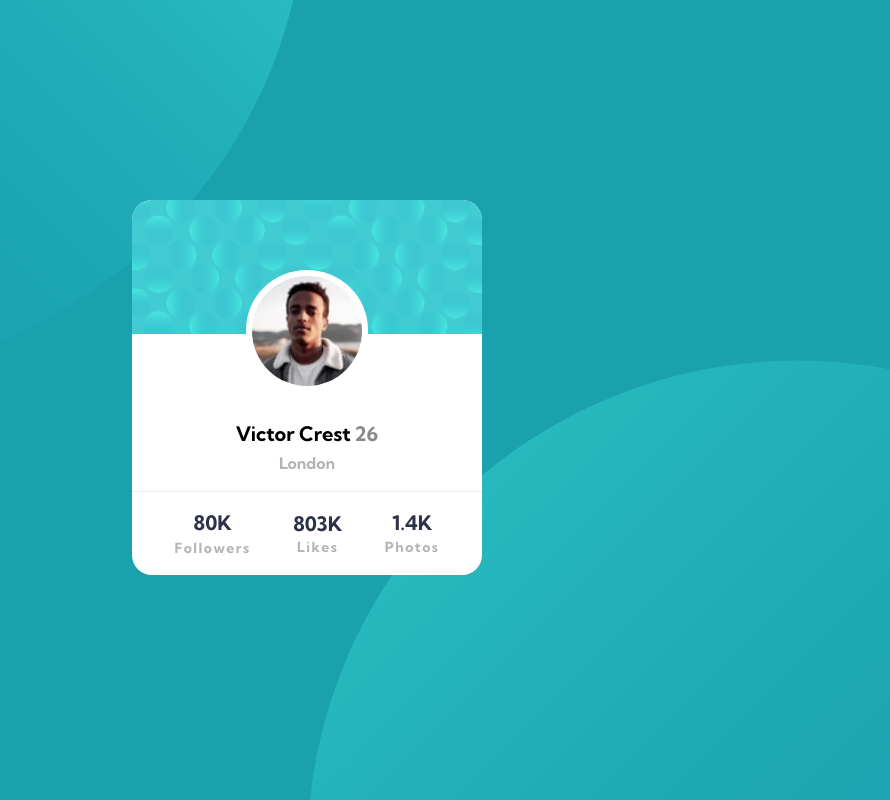
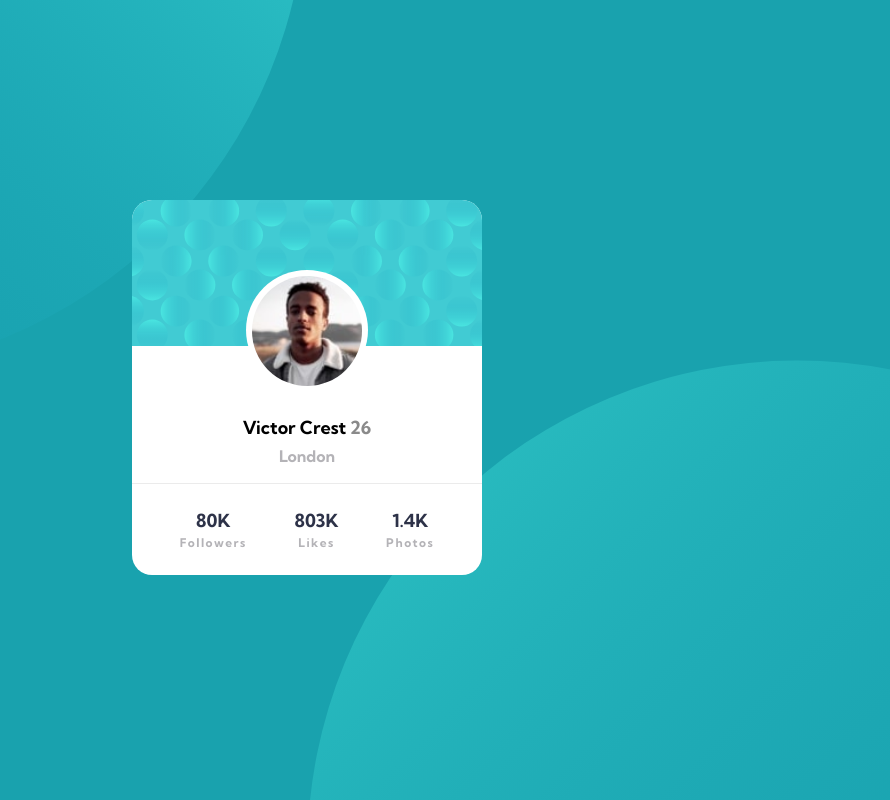
Before and after one commit to HernanChoquo161Dev/FEM-ProfileCardComponent, a plain HTML site: page index.html in a window 1280 px wide. Shown: the whole page, without its empty margins (333-1223 px from the left). Drawn offline with Linux system fonts and the light colour scheme.

Commit message:
Chages font-size text

```diff
--- a/css/style.css
+++ b/css/style.css
@@ -94,7 +94,7 @@ body {
   /*--*/
   flex-grow: 1;
   /*--*/
-  margin-top: 25%;
+  margin-top: 20%;
   margin-bottom: 5%;
 }
 .profile-card__container-user {
@@ -103,13 +103,13 @@ body {
 .profile-card__user-name {
   display: inline-block;
   font-family: "Kumbh Sans", sans-serif;
-  font-size: 20px;
+  font-size: 18px;
   font-weight: 700;
 }
 .profile-card__user-age {
   color: var(--color-age);
   font-family: "Kumbh Sans", sans-serif;
-  font-size: 20px;
+  font-size: 18px;
   font-weight: 700;
 }
 .profile-card__user-city {
@@ -117,6 +117,7 @@ body {
   /*--*/
   color: var(--color-text);
   /*--*/
+  font-size: 16px;
   font-family: "Kumbh Sans", sans-serif;
   font-weight: 700;
   text-align: center;
@@ -141,7 +142,7 @@ body {
 .social-info__amount {
   color: var(--color-bold);
   /*--*/
-  font-size: 20px;
+  font-size: 18px;
   font-family: "Kumbh Sans", sans-serif;
   font-weight: 700;
   text-align: center;
@@ -155,7 +156,7 @@ body {
   /*--*/
   font-family: "Kumbh Sans", sans-serif;
   text-align: center;
-  font-size: 14px;
+  font-size: 12px;
   font-weight: 700;
   letter-spacing: 1.5px;
 }
```
